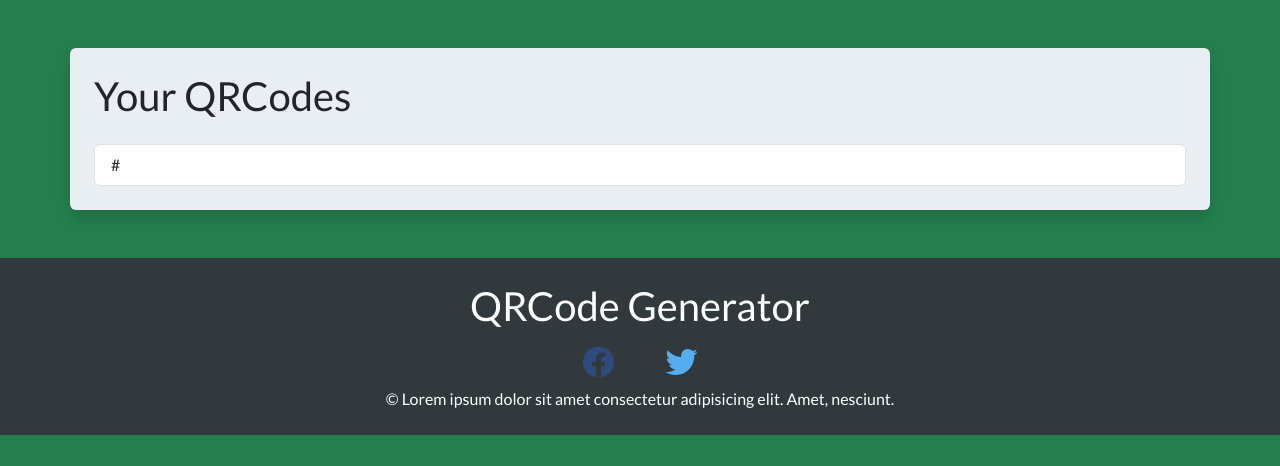
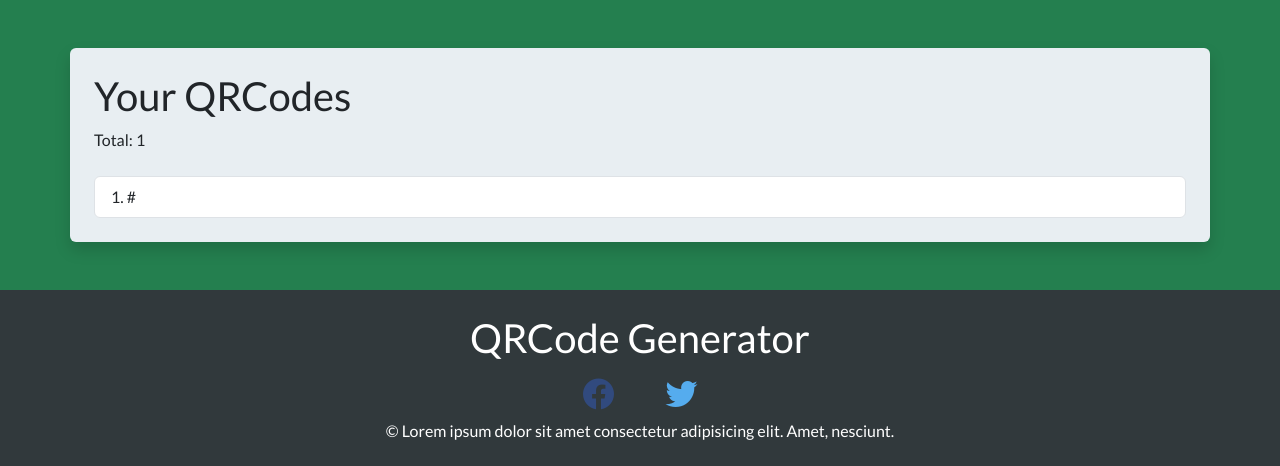
Before and after one commit to bcdipesh/qrcode-generator, a Flask app: template templates/qrcode.html in a window 1280 px wide. Shown: the part 72-538 px from the top of the page. Run offline with Flask 3, Linux system fonts and the light colour scheme; the template is opened without the code that fills it: values that come from a table or form of the project are taken from there, others are empty; tables that the repository leaves empty hold one stand-in row (values such as "Sample post"); some libraries are stand-ins or nearby versions.

Commit message:
Update style

```diff
--- a/templates/qrcode.html
+++ b/templates/qrcode.html
@@ -3,7 +3,8 @@
 {% block content %}
 <div id="qrcode" class="container bg-walls-of-santorini rounded p-4 my-5 shadow">
     <h2>Your QRCodes</h2>
-    <div class="list-group mt-4">
+    <p>Total: {{ qr_codes|length }}</p>
+    <div class="list-group list-group-numbered mt-4">
         {% for qr_code in qr_codes %}
         <a href="{{ qr_code.url }}" target="_blank" class="list-group-item list-group-item-action">{{ qr_code.url
             }}</a>
```
